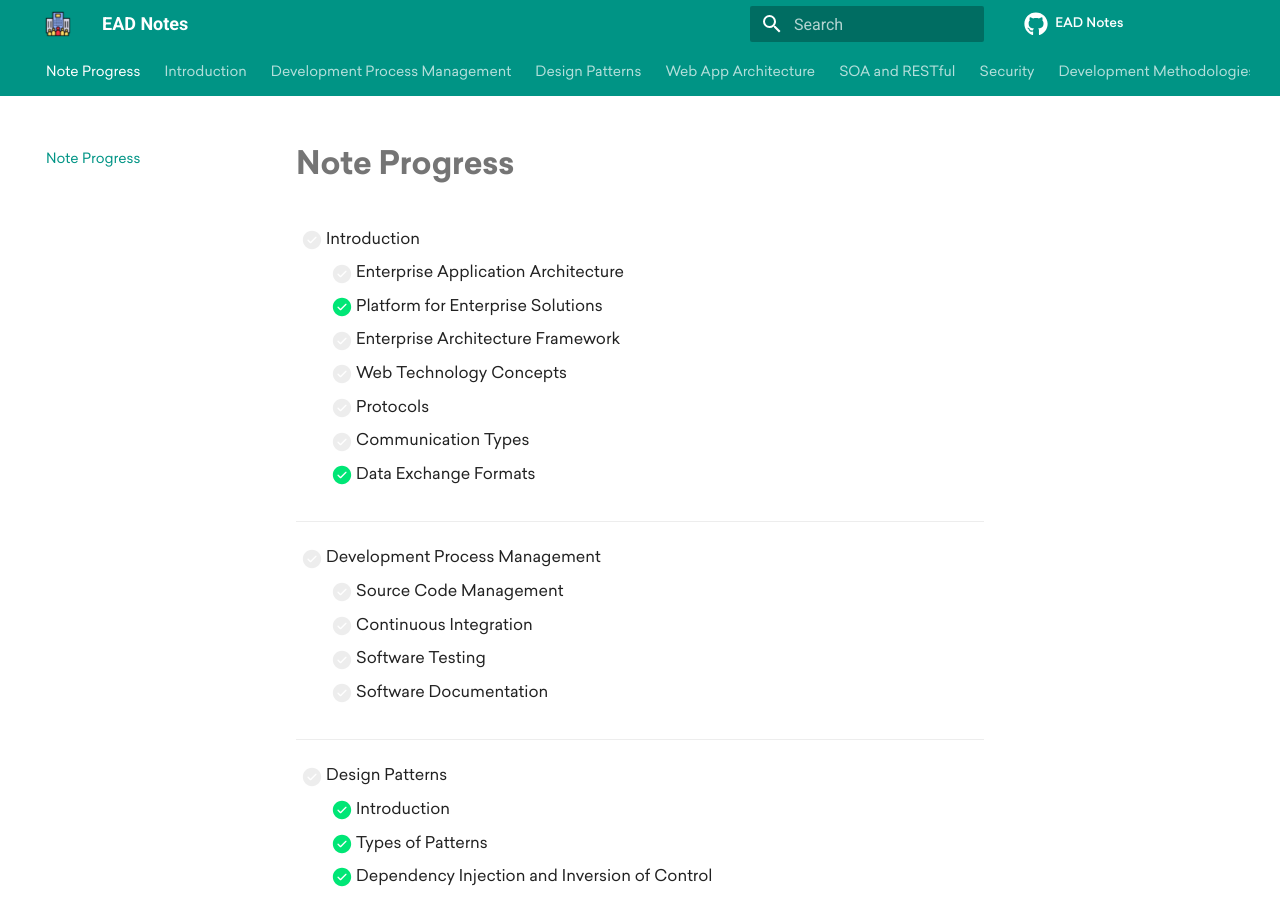
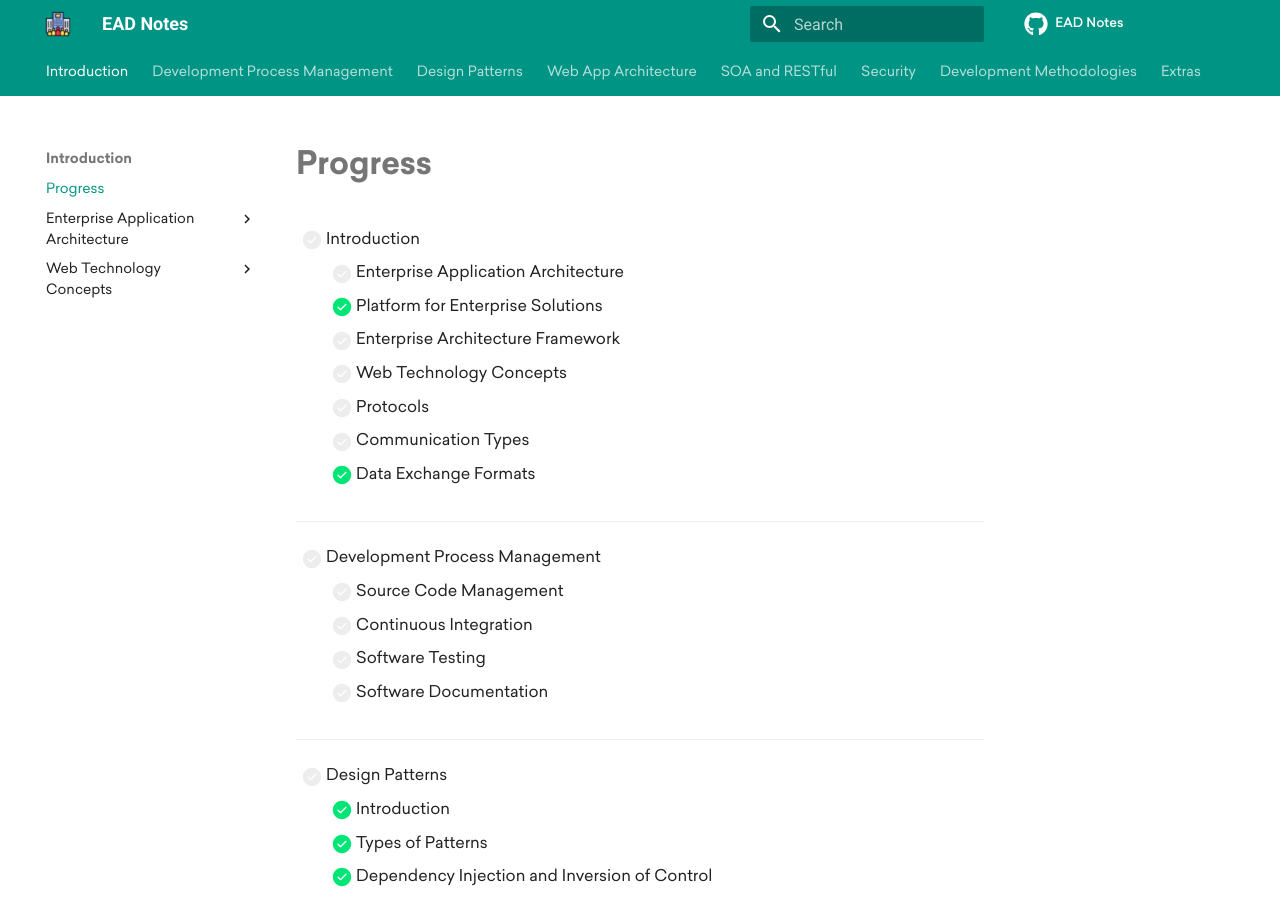
Before and after one commit to theArjun/ead-notes, an MkDocs documentation site: the page built from notes/index.md, in a window 1280 px wide and 900 px high. Built offline with MkDocs 1.6.1 and Material for MkDocs 9.7.7, drawn with Linux system fonts in a browser that asks for light colours; comment, search, counter and statistics services are not loaded.

Commit message:
Update site

```diff
--- a/mkdocs.yml
+++ b/mkdocs.yml
@@ -83,8 +83,8 @@ plugins:
   - macros:
       include_dir: notes
 nav:
-  - index.md
   - Introduction:
+    - index.md
     - Enterprise Application Architecture:
       - introduction/enterprise-application-architecture/introduction.md
       - Platform for Enterprise Solutions: introduction/enterprise-application-architecture/platform-for-enterprise-solutions.md
--- a/notes/index.md
+++ b/notes/index.md
@@ -1,5 +1,5 @@
 ---
-title: Note Progress
+title: Progress
 description: Progress of the note completion
 ---
 
```
